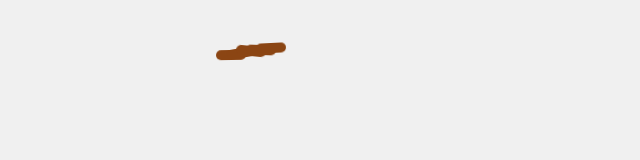
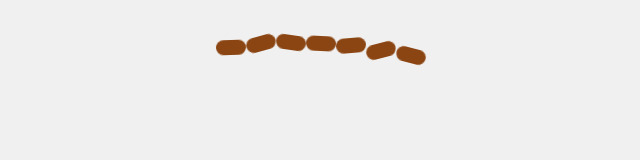
Before and after one commit to hello124-lle/mobile-legends, a plain HTML site: page index.html in a window 1280 px wide. Shown: the whole page, without its empty margins (96-736 px from the left). Drawn offline with Linux system fonts and the light colour scheme.

Commit message:
Update index.html

```diff
--- a/index.html
+++ b/index.html
@@ -30,32 +30,33 @@
         .segment {
             position: absolute;
             width: 30px;
-            height: 10px;
+            height: 15px;
             background-color: #8b4513;
-            border-radius: 5px;
+            border-radius: 8px;
             transform-origin: center center;
-            animation: wiggle 0.5s ease-in-out infinite;
+            animation: wiggle 1s ease-in-out infinite;
         }
 
-        /* Animations for undulating worm motion */
+        /* Wave-like motion for more realistic undulation */
         @keyframes wiggle {
             0% {
                 transform: rotate(0deg);
             }
             25% {
-                transform: rotate(10deg);
+                transform: rotate(15deg);
             }
             50% {
                 transform: rotate(0deg);
             }
             75% {
-                transform: rotate(-10deg);
+                transform: rotate(-15deg);
             }
             100% {
                 transform: rotate(0deg);
             }
         }
 
+        /* Simulating the worm movement along the x-axis with natural shifts */
         @keyframes moveWorm {
             0% {
                 transform: translateX(0) translateY(0);
@@ -74,6 +75,8 @@
         <div class="segment" id="seg3"></div>
         <div class="segment" id="seg4"></div>
         <div class="segment" id="seg5"></div>
+        <div class="segment" id="seg6"></div>
+        <div class="segment" id="seg7"></div>
     </div>
 
     <script>
@@ -82,31 +85,32 @@
             const segments = document.querySelectorAll('.segment');
 
             let offsetX = 0;
-            const segmentDistance = 10; // Distance between each segment
+            const segmentDistance = 30; // Distance between each segment
 
+            // Position segments in a chain with slight offsets
             segments.forEach((segment, index) => {
-                segment.style.animationDuration = (Math.random() * (2 - 1) + 1) + 's'; // Add random animation duration for each segment
+                segment.style.animationDuration = (Math.random() * (2 - 1) + 1) + 's'; // Randomize the animation duration for each segment
 
-                // Position segments in a chain with slight offsets
+                // Apply a slight vertical shift to each segment for organic motion
                 segment.style.left = `${50 + offsetX}px`;
-                segment.style.top = `${50 + Math.sin(index * Math.PI / 3) * 10}px`; // Sinusoidal movement to simulate undulation
+                segment.style.top = `${50 + Math.sin(index * Math.PI / 5) * 10}px`; // Use sine function for wave-like behavior
                 offsetX += segmentDistance;
             });
 
-            // Animation to move the worm across the screen
+            // Animation to move the worm across the screen with a smooth transition
             const moveDistance = 150; // Worm's movement across the screen
             let moveOffset = 0;
             setInterval(() => {
                 moveOffset += 1;
                 if (moveOffset > window.innerWidth) {
-                    moveOffset = -moveDistance; // Reset if the worm moves off screen
+                    moveOffset = -moveDistance; // Reset if the worm moves off the screen
                 }
 
-                // Apply movement to each segment
+                // Apply movement to each segment with wave-based offsets
                 segments.forEach((segment, index) => {
                     const newX = moveOffset + index * segmentDistance;
                     segment.style.left = `${newX}px`;
-                    segment.style.top = `${50 + Math.sin(newX / 100) * 20}px`; // Smooth undulation based on the position
+                    segment.style.top = `${50 + Math.sin(newX / 80) * 15}px`; // Smooth undulation based on the position
                 });
             }, 16); // Update every 16ms for smooth animation
         };
```
